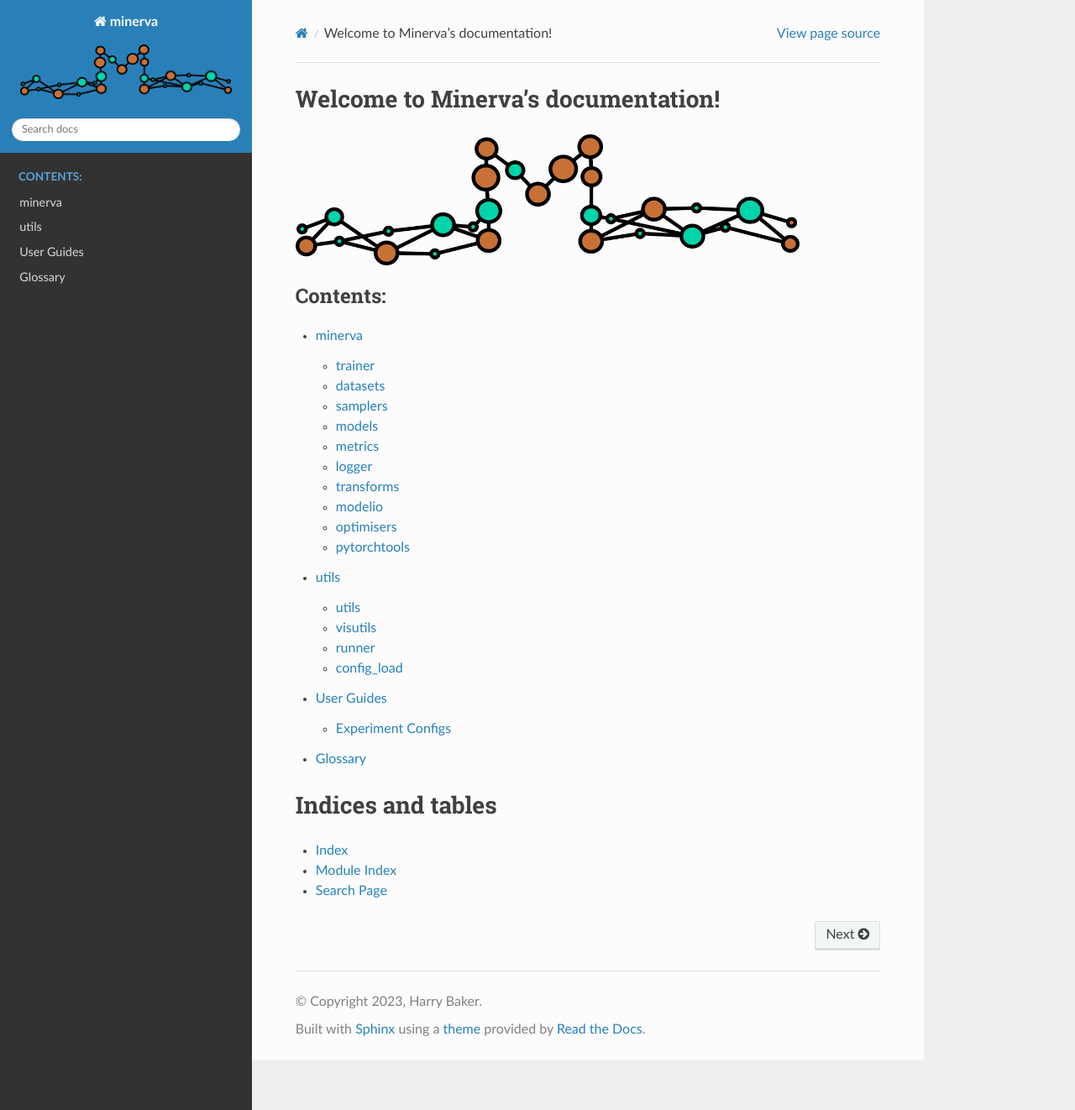
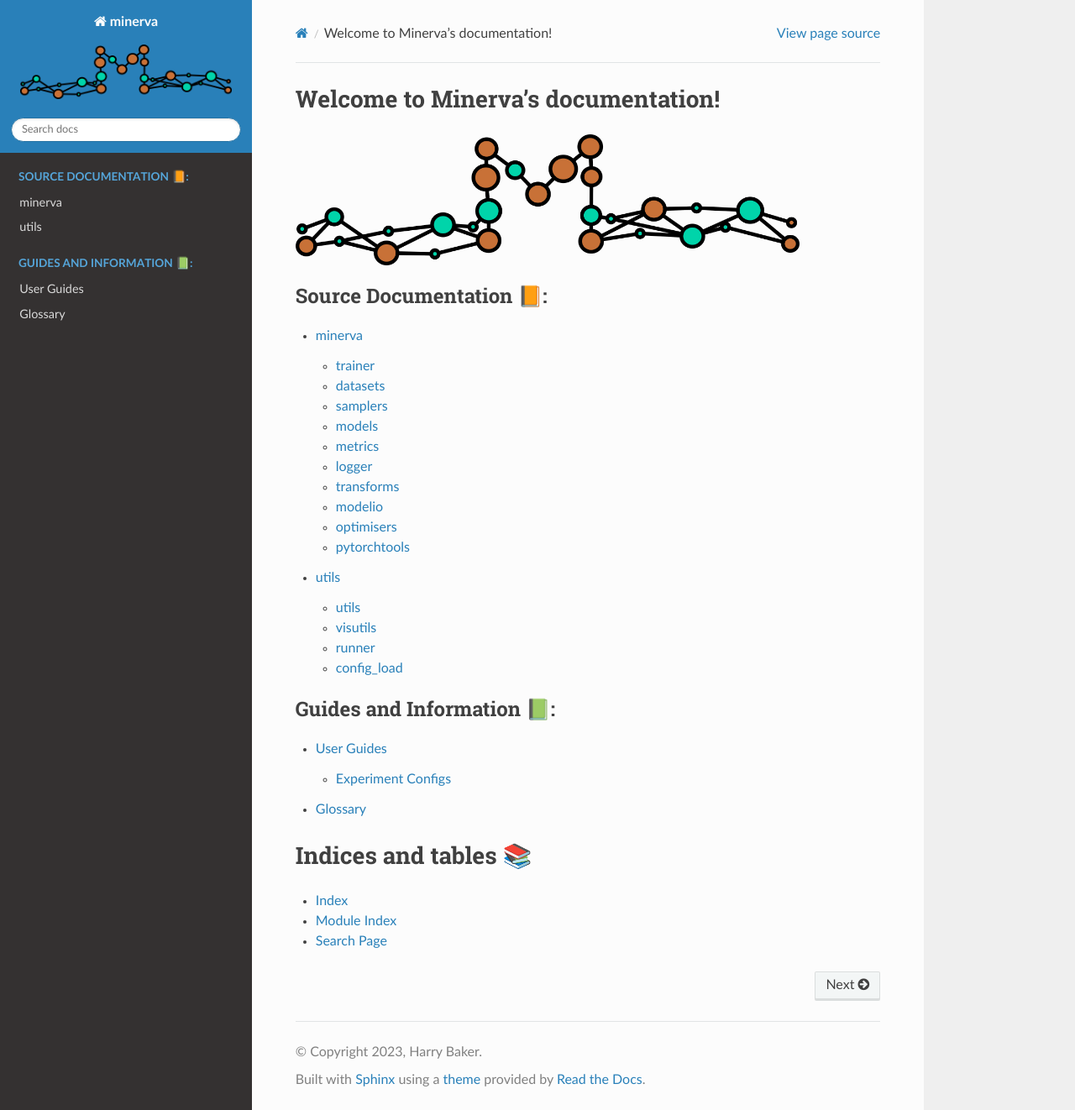
Before and after one commit to Pale-Blue-Dot-97/Minerva, a Sphinx documentation site: the page built from docs/index.rst, in a window 1280 px wide and 1322 px high. Shown: the whole window at 84% size. Built offline with Sphinx 7.4.7 and the Read the Docs theme 2.0.0, drawn with Linux system fonts in a browser that asks for light colours.

Commit message:
Split into two table of contents

```diff
--- a/docs/index.rst
+++ b/docs/index.rst
@@ -11,15 +11,21 @@ Welcome to Minerva's documentation!
 
 .. toctree::
    :maxdepth: 2
-   :caption: Contents:
+   :caption: Source Documentation 📙:
 
    source/minerva/index
    source/utils/index
+
+
+.. toctree::
+   :maxdepth: 2
+   :caption: Guides and Information 📗:
+
    source/guides/index
    source/glossary
 
-Indices and tables
-==================
+Indices and tables 📚
+=====================
 
 * :ref:`genindex`
 * :ref:`modindex`
```
